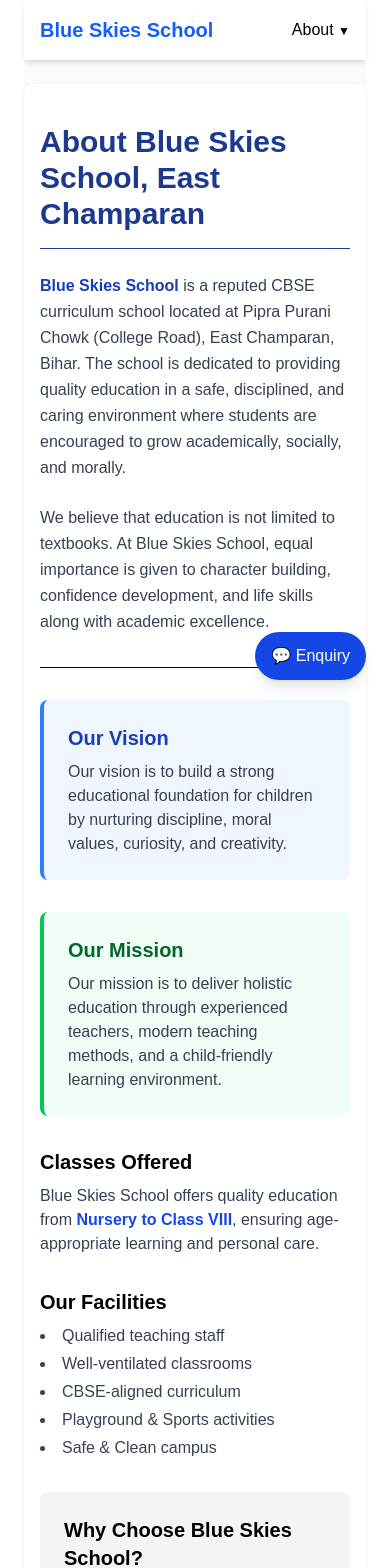
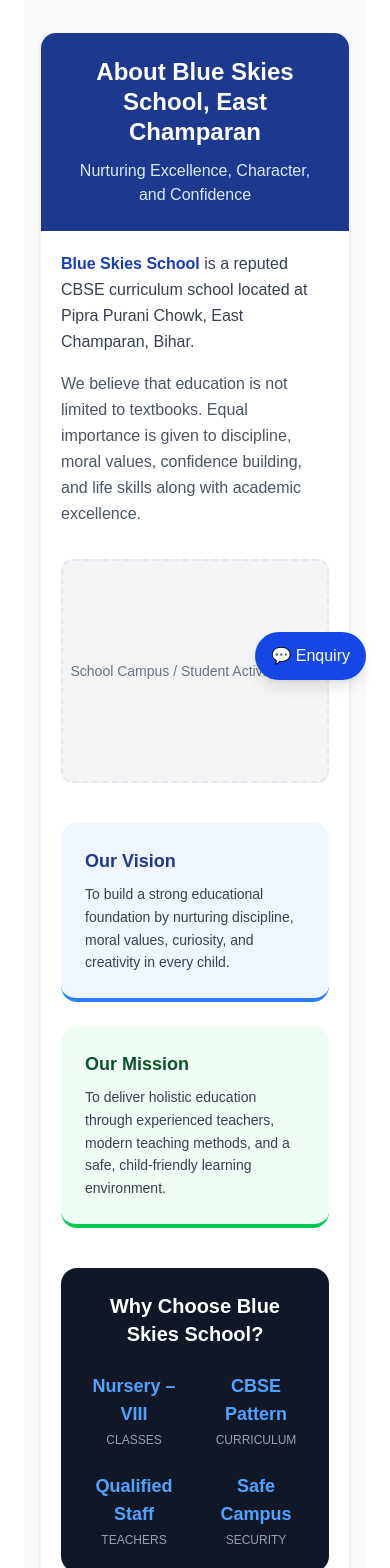
Before and after one commit to abhi281500/blue-skies-school, a Next.js app: page /about in a window 390 px wide. Shown: the part 140-1708 px from the top of the page. Built offline with nearby package versions, Linux system fonts and the light colour scheme.

Commit message:
Responsive of about

```diff
--- a/app/about/page.tsx
+++ b/app/about/page.tsx
@@ -1,125 +1,126 @@
-
+export const metadata = {
+  title: "About Blue Skies School | CBSE School in East Champaran",
+  description:
+    "Blue Skies School is a CBSE curriculum school in East Champaran offering quality education from Nursery to Class VIII in a safe and disciplined environment.",
+};
 
 export default function AboutPage() {
   return (
     <div className="min-h-screen bg-gray-50">
-      {/* Navigation Header */}
-      <nav className="bg-white shadow-md p-4">
-        <div className="max-w-5xl mx-auto flex justify-between items-center">
-          <div className="font-bold text-xl text-blue-600">Blue Skies School</div>
-          <ul className="flex space-x-6">
+      {/* Main Content Only – Navbar comes from layout.tsx */}
+      <main className="max-w-5xl mx-auto px-4 py-8 sm:py-12">
+        <div className="bg-white rounded-2xl shadow-sm border border-gray-100 overflow-hidden">
 
-
-            {/* Dropdown Menu */}
-            <li className="relative group">
-              <span className="cursor-pointer font-medium hover:text-blue-500">
-                About <span className="text-xs">▼</span>
-              </span>
-
-              <ul className="absolute hidden group-hover:block bg-white shadow-lg mt-0 py-2 rounded w-56 border border-gray-100 z-10">
-                <li><a href="/about/our-school" className="block px-4 py-2 hover:bg-gray-100">Our School</a></li>
-                <li><a href="/about/vision-mission" className="block px-4 py-2 hover:bg-gray-100">Vision & Mission</a></li>
-                <li><a href="/about/principal-message" className="block px-4 py-2 hover:bg-gray-100">Principal’s Message</a></li>
-                <li><a href="/about/management" className="block px-4 py-2 hover:bg-gray-100">Management</a></li>
-                <li><a href="/about/mandatory-disclosure" className="block px-4 py-2 hover:bg-gray-100">Mandatory Public Disclosure</a></li>
-              </ul>
-            </li>
-
-
-          </ul>
-        </div>
-      </nav>
-
-      {/* Main Content */}
-      <div className="max-w-5xl mx-auto px-4 py-10 bg-white mt-6 rounded-lg shadow-sm">
-        {/* Page Heading */}
-        <h1 className="text-3xl font-bold mb-6 text-blue-900 border-b pb-4">
+          {/* Hero Section */}
+          <div className="bg-blue-900 p-6 sm:p-10 text-white text-center sm:text-left">
+            <h1 className="text-2xl sm:text-4xl font-extrabold mb-3 leading-tight">
               About Blue Skies School, East Champaran
             </h1>
-
-        {/* Intro */}
-        <div className="space-y-6">
-          <p className="text-gray-700 leading-relaxed">
-            <strong className="text-blue-800">Blue Skies School</strong> is a reputed CBSE curriculum
-            school located at Pipra Purani Chowk (College Road),
-            East Champaran, Bihar. The school is dedicated to providing
-            quality education in a safe, disciplined, and caring environment
-            where students are encouraged to grow academically, socially,
-            and morally.
-          </p>
-
-          <p className="text-gray-700 leading-relaxed">
-            We believe that education is not limited to textbooks. At Blue
-            Skies School, equal importance is given to character building,
-            confidence development, and life skills along with academic
-            excellence.
+            <p className="text-blue-100 text-base sm:text-lg max-w-2xl">
+              Nurturing Excellence, Character, and Confidence
             </p>
           </div>
 
-        <hr className="my-8" />
+          <div className="p-5 sm:p-10 space-y-10">
 
-        {/* Vision & Mission Grid */}
-        <div className="grid md:grid-cols-2 gap-8 mb-8">
-          <div className="bg-blue-5 p-6 rounded-lg border-l-4 border-blue-500 bg-blue-50">
-            <h2 className="text-xl font-semibold mb-2 text-blue-800">Our Vision</h2>
-            <p className="text-gray-700">
-              Our vision is to build a strong educational foundation for
-              children by nurturing discipline, moral values, curiosity,
-              and creativity.
+            {/* Intro Section */}
+            <section className="grid grid-cols-1 md:grid-cols-2 gap-8 items-center">
+              <div className="space-y-4">
+                <p className="text-gray-700 text-base sm:text-lg leading-relaxed">
+                  <strong className="text-blue-800">
+                    Blue Skies School
+                  </strong>{" "}
+                  is a reputed CBSE curriculum school located at Pipra
+                  Purani Chowk, East Champaran, Bihar.
+                </p>
+
+                <p className="text-gray-600 leading-relaxed">
+                  We believe that education is not limited to textbooks.
+                  Equal importance is given to discipline, moral values,
+                  confidence building, and life skills along with
+                  academic excellence.
                 </p>
               </div>
 
-          <div className="bg-green-5 p-6 rounded-lg border-l-4 border-green-500 bg-green-50">
-            <h2 className="text-xl font-semibold mb-2 text-green-800">Our Mission</h2>
-            <p className="text-gray-700">
-              Our mission is to deliver holistic education through
-              experienced teachers, modern teaching methods, and a
+              {/* Temporary Image Placeholder */}
+              <div className="bg-gray-100 h-56 sm:h-64 rounded-xl flex items-center justify-center text-gray-500 border-2 border-dashed border-gray-200 text-sm sm:text-base">
+                School Campus / Student Activity Image
+              </div>
+            </section>
+
+            {/* Vision & Mission */}
+            <section className="grid grid-cols-1 md:grid-cols-2 gap-6">
+              <div className="bg-blue-50 p-6 sm:p-8 rounded-2xl border-b-4 border-blue-500">
+                <h2 className="text-lg sm:text-xl font-bold mb-2 text-blue-900">
+                  Our Vision
+                </h2>
+                <p className="text-gray-700 text-sm sm:text-base leading-relaxed">
+                  To build a strong educational foundation by nurturing
+                  discipline, moral values, curiosity, and creativity in
+                  every child.
+                </p>
+              </div>
+
+              <div className="bg-green-50 p-6 sm:p-8 rounded-2xl border-b-4 border-green-500">
+                <h2 className="text-lg sm:text-xl font-bold mb-2 text-green-900">
+                  Our Mission
+                </h2>
+                <p className="text-gray-700 text-sm sm:text-base leading-relaxed">
+                  To deliver holistic education through experienced
+                  teachers, modern teaching methods, and a safe,
                   child-friendly learning environment.
                 </p>
               </div>
-        </div>
+            </section>
 
-        {/* Classes & Facilities */}
-        <div className="grid md:grid-cols-2 gap-8 mb-8">
+            {/* Why Choose Us */}
+            <section className="bg-gray-900 text-white rounded-2xl p-6 sm:p-10 text-center">
+              <h2 className="text-xl sm:text-2xl font-bold mb-6">
+                Why Choose Blue Skies School?
+              </h2>
+
+              <div className="grid grid-cols-2 md:grid-cols-4 gap-6">
                 <div>
-            <h2 className="text-xl font-semibold mb-2">Classes Offered</h2>
-            <p className="text-gray-700">
-              Blue Skies School offers quality education from{" "}
-              <strong className="text-blue-700">Nursery to Class VIII</strong>, ensuring age-appropriate
-              learning and personal care.
+                  <p className="text-blue-400 font-bold text-lg">
+                    Nursery – VIII
+                  </p>
+                  <p className="text-xs text-gray-400 uppercase mt-1">
+                    Classes
                   </p>
                 </div>
 
                 <div>
-            <h2 className="text-xl font-semibold mb-2">Our Facilities</h2>
-            <ul className="list-disc list-inside text-gray-700 space-y-1">
-              <li>Qualified teaching staff</li>
-              <li>Well-ventilated classrooms</li>
-              <li>CBSE-aligned curriculum</li>
-              <li>Playground & Sports activities</li>
-              <li>Safe & Clean campus</li>
-            </ul>
-          </div>
-        </div>
-
-        {/* Why Choose Us */}
-        <div className="mb-8 p-6 bg-gray-100 rounded-lg">
-          <h2 className="text-xl font-semibold mb-2">
-            Why Choose Blue Skies School?
-          </h2>
-          <p className="text-gray-700">
-            Parents choose Blue Skies School for its balanced approach to
-            education. We focus on academic performance, discipline, and
-            overall personality development.
+                  <p className="text-blue-400 font-bold text-lg">
+                    CBSE Pattern
+                  </p>
+                  <p className="text-xs text-gray-400 uppercase mt-1">
+                    Curriculum
                   </p>
                 </div>
 
-        {/* Closing */}
-        <p className="text-center text-gray-600 italic border-t pt-6">
-          If you are looking for a trusted CBSE school in East Champaran,
-          <span className="font-bold text-blue-800"> Blue Skies School</span> is the right choice for your child.
+                <div>
+                  <p className="text-blue-400 font-bold text-lg">
+                    Qualified Staff
+                  </p>
+                  <p className="text-xs text-gray-400 uppercase mt-1">
+                    Teachers
+                  </p>
+                </div>
+
+                <div>
+                  <p className="text-blue-400 font-bold text-lg">
+                    Safe Campus
+                  </p>
+                  <p className="text-xs text-gray-400 uppercase mt-1">
+                    Security
                   </p>
                 </div>
               </div>
+            </section>
+
+          </div>
+        </div>
+      </main>
+    </div>
   );
 }
```
Lines whose indentation alone changed are shown as unchanged.
